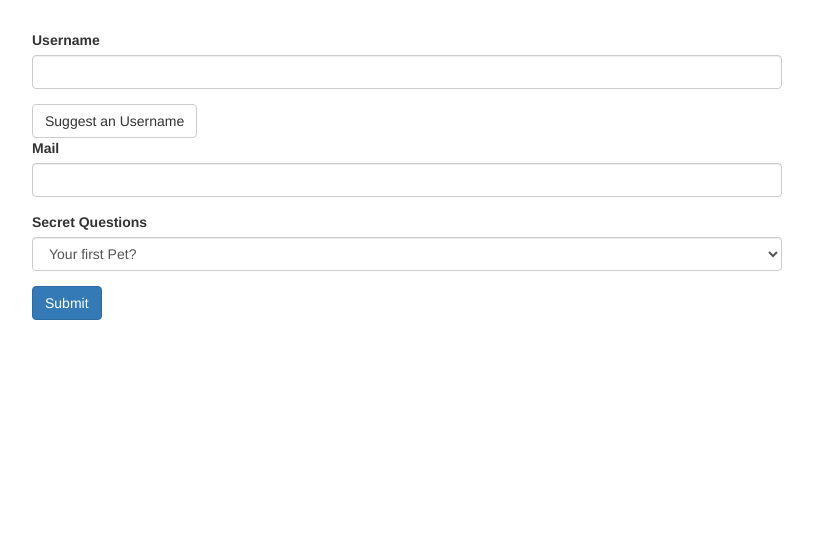
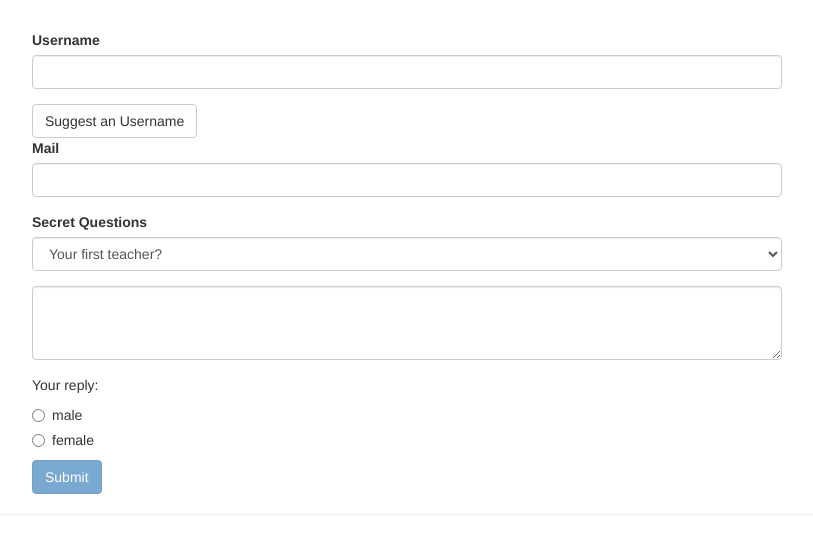
Before and after one commit to suryamanda/angular, an Angular app: page / in a window 1280 px wide. Shown: the top 554 px of the page, without its empty margins (233-1046 px from the left). Built offline with nearby package versions, Linux system fonts and the light colour scheme.

Commit message:
Angular forms with Template Driven sollution

```diff
--- a/src/app/app.component.css
+++ b/src/app/app.component.css
@@ -1,3 +1,7 @@
 .container {
   margin-top: 30px;
 }
+
+input.ng-invalid.ng-touched {
+  border: 1px solid red;
+}
--- a/src/app/app.component.html
+++ b/src/app/app.component.html
@@ -1,27 +1,86 @@
 <div class="container">
   <div class="row">
     <div class="col-xs-12 col-sm-10 col-md-8 col-sm-offset-1 col-md-offset-2">
-      <form>
-        <div id="user-data">
+      <form (ngSubmit)="onSubmit()" #f="ngForm">
+        <div
+          id="user-data"
+          ngModelGroup="userData"
+          #userData="ngModelGroup">
           <div class="form-group">
             <label for="username">Username</label>
-            <input type="text" id="username" class="form-control">
+            <input
+              type="text"
+              id="username"
+              class="form-control"
+              ngModel
+              name="username"
+              required>
           </div>
-          <button class="btn btn-default" type="button">Suggest an Username</button>
+          <button
+            class="btn btn-default"
+            type="button"
+            (click)="suggestUserName()">Suggest an Username</button>
           <div class="form-group">
             <label for="email">Mail</label>
-            <input type="email" id="email" class="form-control">
+            <input
+              type="email"
+              id="email"
+              class="form-control"
+              ngModel
+              name="email"
+              required
+              email
+              #email="ngModel">
+            <span class="help-block" *ngIf="!email.valid && email.touched">Please enter a valid email!</span>
           </div>
         </div>
+        <p *ngIf="!userData.valid && userData.touched">User Data is invalid!</p>
         <div class="form-group">
           <label for="secret">Secret Questions</label>
-          <select id="secret" class="form-control">
+          <select
+            id="secret"
+            class="form-control"
+            [ngModel]="defaultQuestion"
+            name="secret">
             <option value="pet">Your first Pet?</option>
             <option value="teacher">Your first teacher?</option>
           </select>
         </div>
-        <button class="btn btn-primary" type="submit">Submit</button>
+        <div class="form-group">
+          <textarea
+            name="questionAnswer"
+            rows="3"
+            class="form-control"
+            [(ngModel)]="answer"></textarea>
+        </div>
+        <p>Your reply: {{ answer }}</p>
+        <div class="radio" *ngFor="let gender of genders">
+          <label>
+            <input
+              type="radio"
+              name="gender"
+              ngModel
+              [value]="gender"
+              required>
+            {{ gender }}
+          </label>
+        </div>
+        <button
+          class="btn btn-primary"
+          type="submit"
+          [disabled]="!f.valid">Submit</button>
       </form>
     </div>
   </div>
+  <hr>
+  <div class="row" *ngIf="submitted">
+    <div class="col-xs-12">
+      <h3>Your Data</h3>
+      <p>Username: {{ user.username }}</p>
+      <p>Mail: {{ user.email }}</p>
+      <p>Secret Question: Your first {{ user.secretQuestion }}</p>
+      <p>Answer: {{ user.answer }}</p>
+      <p>Gender: {{ user.gender }}</p>
+    </div>
+  </div>
 </div>
--- a/src/app/app.component.ts
+++ b/src/app/app.component.ts
@@ -1,4 +1,5 @@
-import { Component } from '@angular/core';
+import { Component, ViewChild } from '@angular/core';
+import { NgForm } from '@angular/forms';
 
 @Component({
   selector: 'app-root',
@@ -6,7 +7,49 @@
   styleUrls: ['./app.component.css']
 })
 export class AppComponent {
+  @ViewChild('f', { static: false }) signupForm: NgForm;
+  defaultQuestion = 'teacher';
+  answer = '';
+  genders = ['male', 'female'];
+  user = {
+    username: '',
+    email: '',
+    secretQuestion: '',
+    answer: '',
+    gender: ''
+  };
+  submitted = false;
+
   suggestUserName() {
     const suggestedName = 'Superuser';
+    // this.signupForm.setValue({
+    //   userData: {
+    //     username: suggestedName,
+    //     email: ''
+    //   },
+    //   secret: 'pet',
+    //   questionAnswer: '',
+    //   gender: 'male'
+    // });
+    this.signupForm.form.patchValue({
+      userData: {
+        username: suggestedName
+      }
+    });
+  }
+
+  // onSubmit(form: NgForm) {
+  //   console.log(form);
+  // }
+
+  onSubmit() {
+    this.submitted = true;
+    this.user.username = this.signupForm.value.userData.username;
+    this.user.email = this.signupForm.value.userData.email;
+    this.user.secretQuestion = this.signupForm.value.secret;
+    this.user.answer = this.signupForm.value.questionAnswer;
+    this.user.gender = this.signupForm.value.gender;
+
+    this.signupForm.reset();
   }
 }
```
Also changed, not shown: 2 other files (tests, documents, lock files or other folders).
